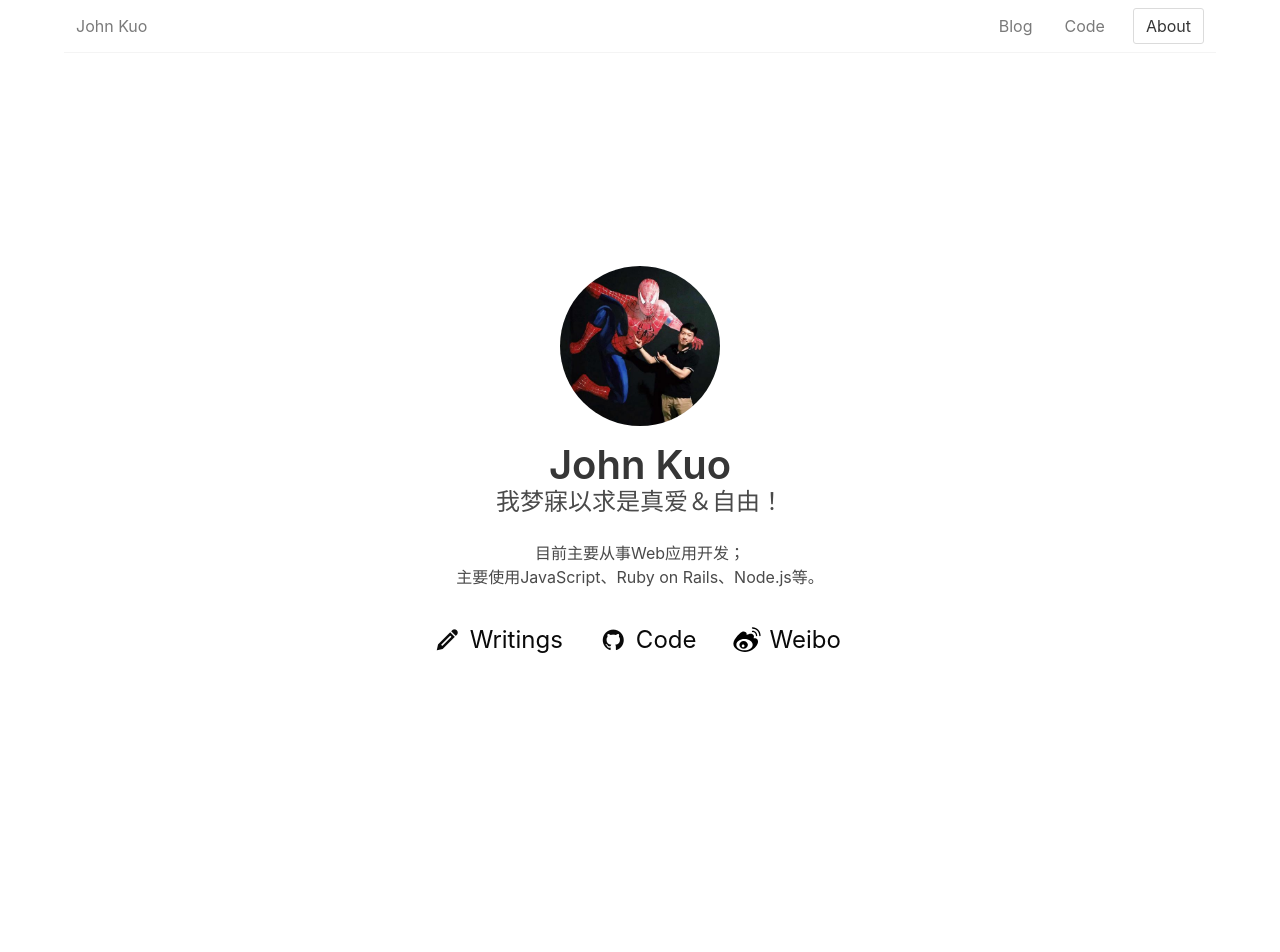
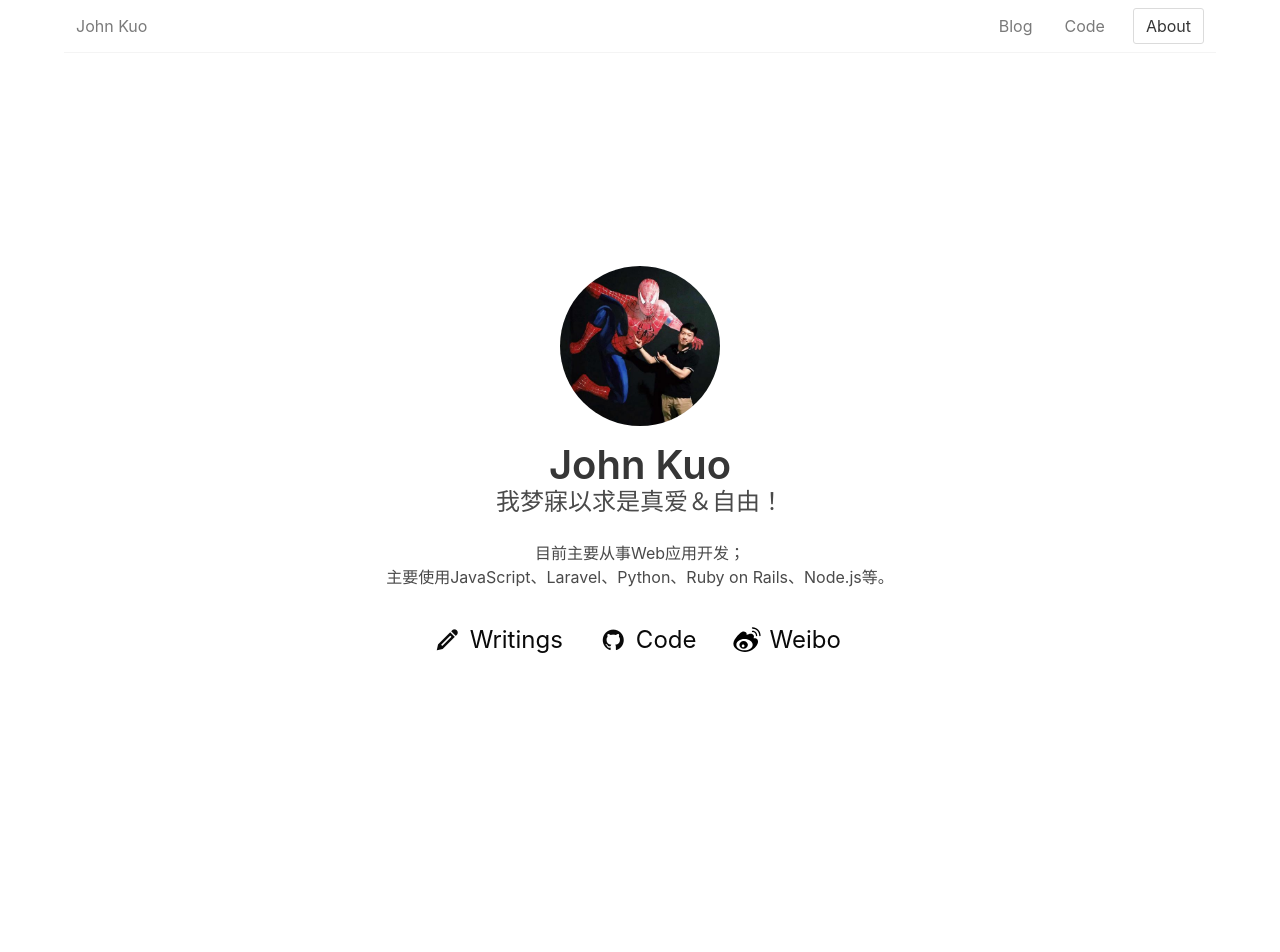
Before and after one commit to davidkoojohn/davidkoojohn.github.io, a Jekyll site: the page built from index.html, in a window 1280 px wide. Built offline with Jekyll 4.4.1, drawn with Linux system fonts in a browser that asks for light colours; comment, search, counter and statistics services are not loaded.

Commit message:
update index page

```diff
--- a/index.html
+++ b/index.html
@@ -20,7 +20,7 @@ layout: default
 					<img id="profile-pic" src="davidkoojohn.jpg" width="160" height="160" itemprop="image">
 					<h1 class="title is-2" itemprop="name">John Kuo</h1>
 					<h2 class="subtitle is-4" itemprop="description">我梦寐以求是真爱＆自由！</h2>
-					<p>目前主要从事Web应用开发；<br class="is-hidden-small-screen"> 主要使用JavaScript、Ruby on Rails、Node.js等。</p>
+					<p>目前主要从事Web应用开发；<br class="is-hidden-small-screen"> 主要使用JavaScript、Laravel、Python、Ruby on Rails、Node.js等。</p>
 					<br>
 					<p class="has-text-centered">
 						<a class="button is-large is-white" href="https://davidkoojohn.github.io/share/" title="Visit me on Blog">
```
